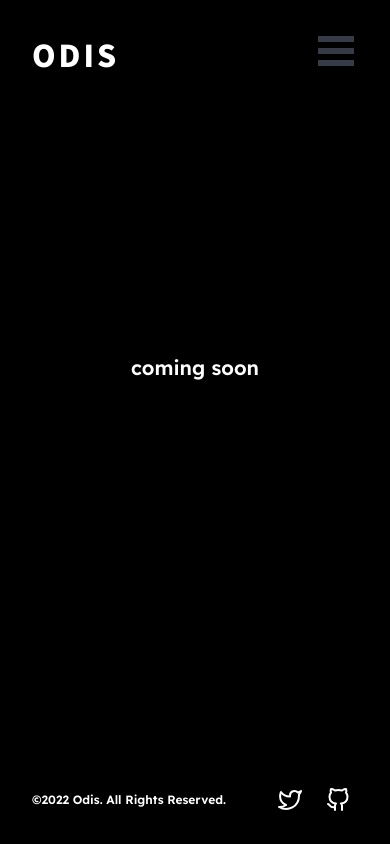
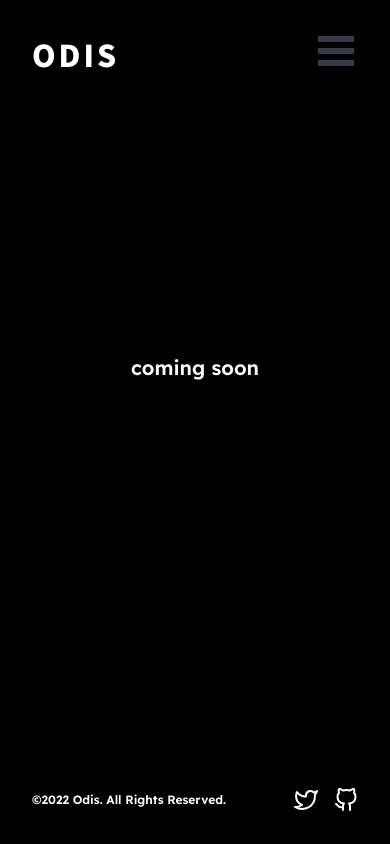
Before and after one commit to smolboydiamonds/smolquants-landing, a React (Create React App) app: page /#/clients in a window 390 px wide. Built offline with nearby package versions, Linux system fonts and the light colour scheme.

Commit message:
style: adjust footer icon spacing on mobile;

```diff
--- a/src/components/Footer/Footer.tsx
+++ b/src/components/Footer/Footer.tsx
@@ -47,12 +47,12 @@ function Footer() {
     <FooterContainer>
       <Copyright>©2022 Odis. All Rights Reserved.</Copyright>
       <SocialMediaContainer>
-        <Icon size={24} clickable={true} margin="auto 16px auto auto" color="white">
+        <Icon size={24} clickable={true} margin="auto 8px auto auto" color="white">
           <ExternalLink href={SocialMediaLinks.TWITTER} target="_blank" rel="noopener noreferrer">
             <Twitter height={24} width={24} />
           </ExternalLink>
         </Icon>
-        <Icon size={24} clickable={true} margin={'auto 8px'} color="white">
+        <Icon size={24} clickable={true} margin={'auto 0px auto 8px'} color="white">
           <ExternalLink href={SocialMediaLinks.GITHUB} target="_blank" rel="noopener noreferrer">
             <GitHub height={24} width={24} />
           </ExternalLink>
```
